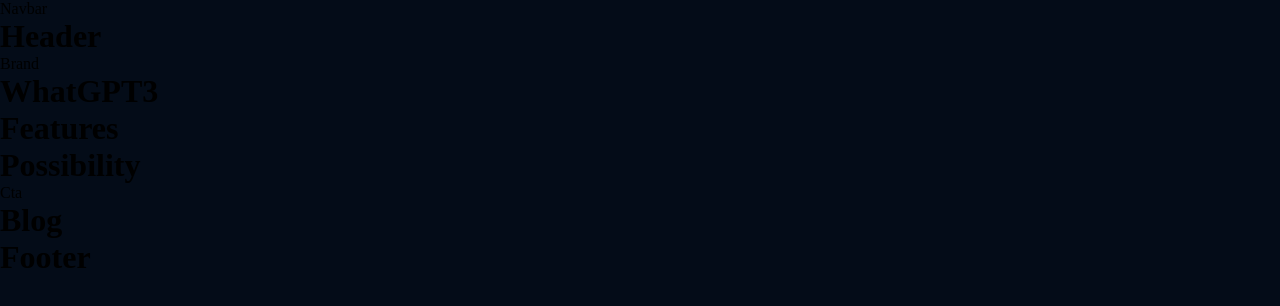
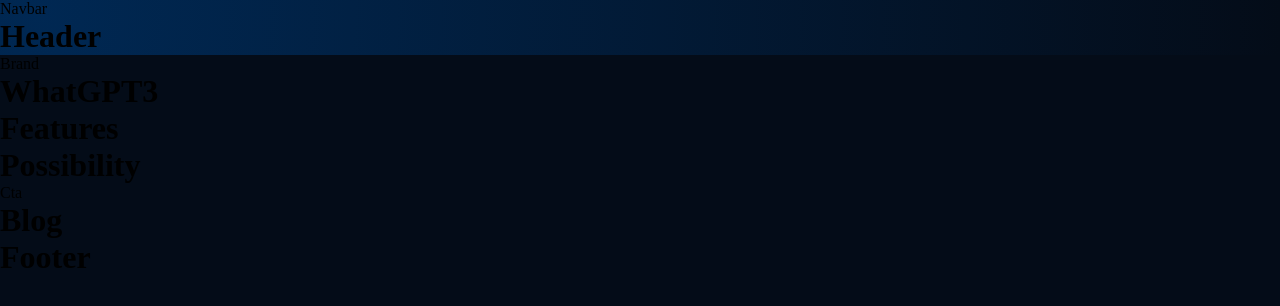
Before and after one commit to sholeh007/gpt3-ui, a React (Vite) app: page / in a window 1280 px wide. Shown: the top 306 px of the page. Built offline with nearby package versions, Linux system fonts and the light colour scheme.

Commit message:
adding style css

```diff
--- a/src/App.css
+++ b/src/App.css
@@ -13,3 +13,99 @@ a {
   color: unset;
   text-decoration: none;
 }
+
+.gradient__bg {
+  background: -moz-radial-gradient(
+    circle at 3% 25%,
+    rgba(0, 40, 83, 1) 0%,
+    rgba(4, 12, 24, 1) 100%
+  );
+
+  /* safari 5.1+,chrome 10+ */
+  background: -webkit-radial-gradient(
+    circle at 3% 25%,
+    rgba(0, 40, 83, 1) 0%,
+    rgba(4, 12, 24, 1) 100%
+  );
+
+  /* opera 11.10+ */
+  background: -o-radial-gradient(
+    circle at 3% 25%,
+    rgba(0, 40, 83, 1) 0%,
+    rgba(4, 12, 24, 1) 100%
+  );
+
+  /* ie 10+ */
+  background: -ms-radial-gradient(
+    circle at 3% 25%,
+    rgba(0, 40, 83, 1) 0%,
+    rgba(4, 12, 24, 1) 100%
+  );
+
+  /* global 92%+ browsers support */
+  background: radial-gradient(
+    circle at 3% 25%,
+    rgba(0, 40, 83, 1) 0%,
+    rgba(4, 12, 24, 1) 100%
+  );
+}
+
+.gradient__text {
+  background: var(--gradient-text);
+  background-clip: text;
+  color: transparent;
+  -webkit-background-clip: text;
+}
+
+.section__padding {
+  padding: 4rem 6rem;
+}
+
+.section__margin {
+  margin: 4rem 6rem;
+}
+
+.scale-up-center {
+  -webkit-animation: scale-up-center 0.4s cubic-bezier(0.39, 0.575, 0.565, 1)
+    both;
+  animation: scale-up-center 0.4s cubic-bezier(0.39, 0.575, 0.565, 1) both;
+}
+
+@-webkit-keyframes scale-up-center {
+  0% {
+    -webkit-transform: scale(0.5);
+    transform: scale(0.5);
+  }
+  100% {
+    -webkit-transform: scale(1);
+    transform: scale(1);
+  }
+}
+@keyframes scale-up-center {
+  0% {
+    -webkit-transform: scale(0.5);
+    transform: scale(0.5);
+  }
+  100% {
+    -webkit-transform: scale(1);
+    transform: scale(1);
+  }
+}
+
+@media screen and (max-width: 700px) {
+  .section__padding {
+    padding: 4rem;
+  }
+  .section__margin {
+    margin: 4rem;
+  }
+}
+
+@media screen and (max-width: 550px) {
+  .section__padding {
+    padding: 4rem 2rem;
+  }
+  .section__margin {
+    margin: 4rem 2rem;
+  }
+}
```
